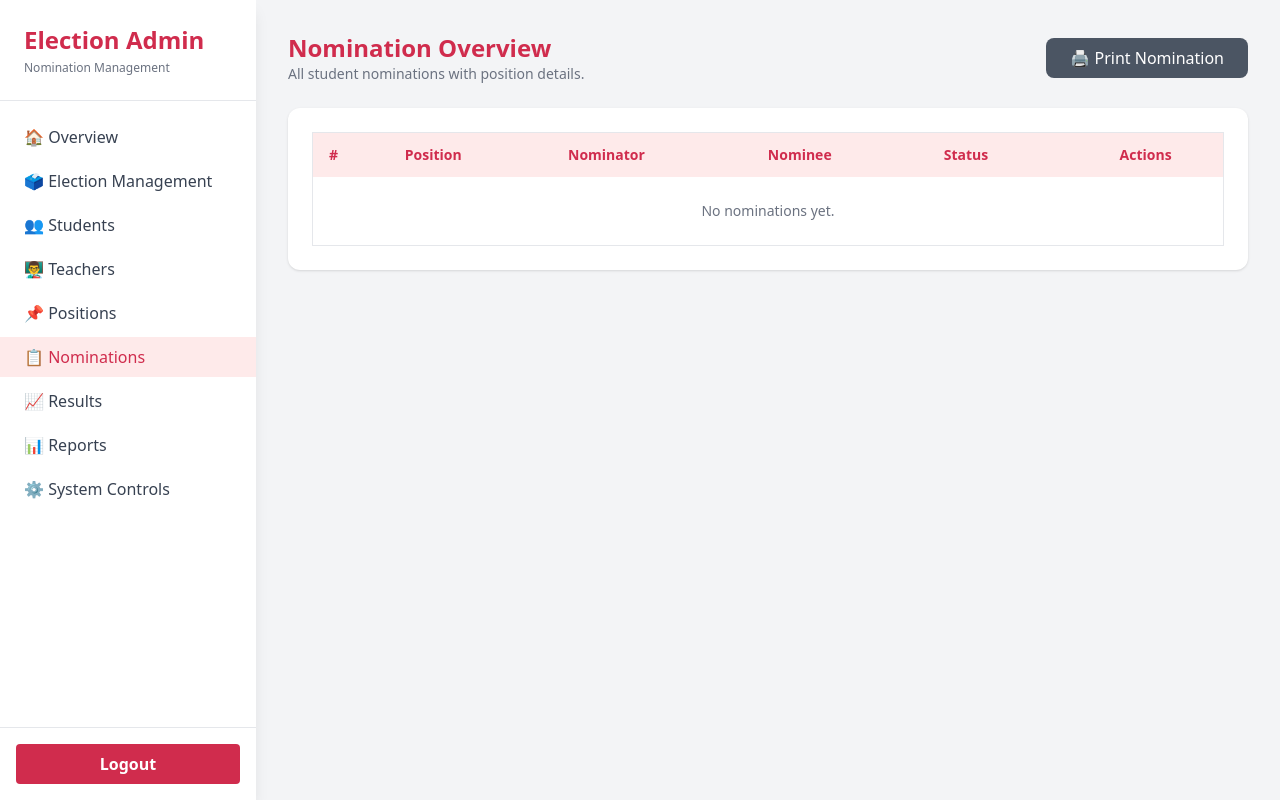
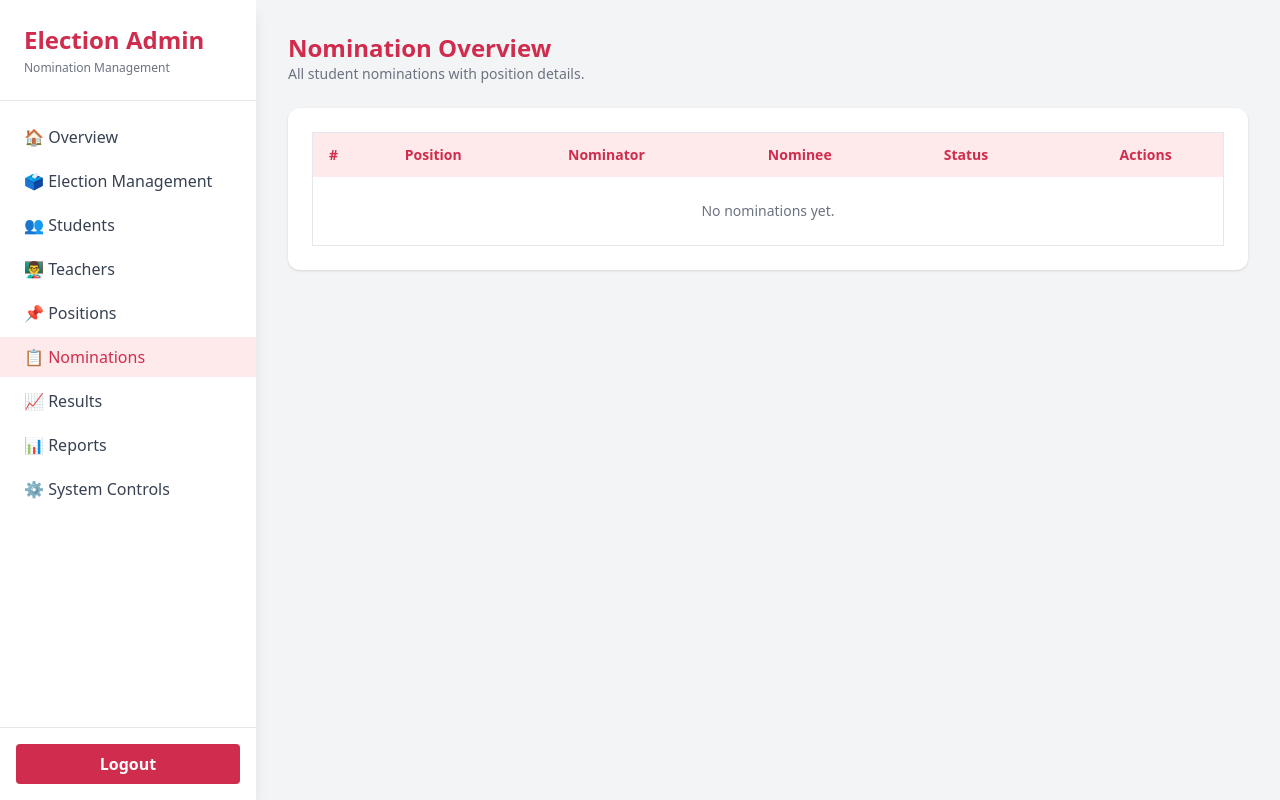
Before and after one commit to ggaaiiaaaaaa/Voting-System, a PHP site: page /view_nomination.php in a window 1280 px wide. Run offline with PHP 8.4, Linux system fonts and the light colour scheme; data that the repository does not hold is empty; some libraries are stand-ins or nearby versions.

Commit message:
Add files via upload

```diff
--- a/admin/election/manage_schedule.php
+++ b/admin/election/manage_schedule.php
@@ -71,9 +71,6 @@ if ($schedule) {
             <div>
                 <h2 class="text-2xl font-semibold text-[#D02C4D]">Election Management</h2>
                 <p class="text-sm text-gray-500">Set and control the election schedule.</p>
-                <button onclick="window.print()" class="bg-gray-600 hover:bg-gray-700 text-white px-6 py-2 rounded-lg font-medium flex items-center gap-2">
-                    🖨️ Print Schedule
-                </button>
             </div>
             <a href="../admin_dashboard.php" class="bg-gray-200 hover:bg-gray-300 text-gray-800 px-4 py-2 rounded-lg">⬅ Back</a>
         </header>
--- a/admin/nomination/view_nomination.php
+++ b/admin/nomination/view_nomination.php
@@ -61,9 +61,6 @@ unset($_SESSION['success'], $_SESSION['error']);
                 <h2 class="text-2xl font-semibold text-[#D02C4D]">Nomination Overview</h2>
                 <p class="text-sm text-gray-500">All student nominations with position details.</p>
             </div>
-                <button onclick="window.print()" class="bg-gray-600 hover:bg-gray-700 text-white px-6 py-2 rounded-lg font-medium flex items-center gap-2">
-                    🖨️ Print Nomination
-                </button>
         </header>
 
         <!-- ALERTS -->
--- a/admin/position/view_position.php
+++ b/admin/position/view_position.php
@@ -62,9 +62,6 @@ if (isset($_SESSION['error'])) {
                 <p class="text-sm text-gray-500">Manage all election positions here.</p>
             </div>
             <a href="add_position.php" class="bg-[#D02C4D] hover:bg-[#A0223B] text-white px-4 py-2 rounded-lg font-medium">+ Add Position</a>
-                <button onclick="window.print()" class="bg-gray-600 hover:bg-gray-700 text-white px-6 py-2 rounded-lg font-medium flex items-center gap-2">
-                    🖨️ Print Position
-                </button>
         </header>
 
         <!-- ALERT MESSAGES -->
--- a/admin/student/view_student.php
+++ b/admin/student/view_student.php
@@ -63,9 +63,6 @@ $students = $studentObj->viewStudents();
             <div>
                 <h2 class="text-2xl font-semibold text-[#D02C4D]">Student List</h2>
                 <p class="text-sm text-gray-500">Manage all registered students here.</p>
-                <button onclick="window.print()" class="bg-gray-600 hover:bg-gray-700 text-white px-6 py-2 rounded-lg font-medium flex items-center gap-2">
-                    🖨️ Print Students
-                </button>
             </div>
             <a href="add_student.php" class="bg-[#D02C4D] hover:bg-[#A0223B] text-white px-4 py-2 rounded-lg font-medium">+ Add Student</a>
 
```
